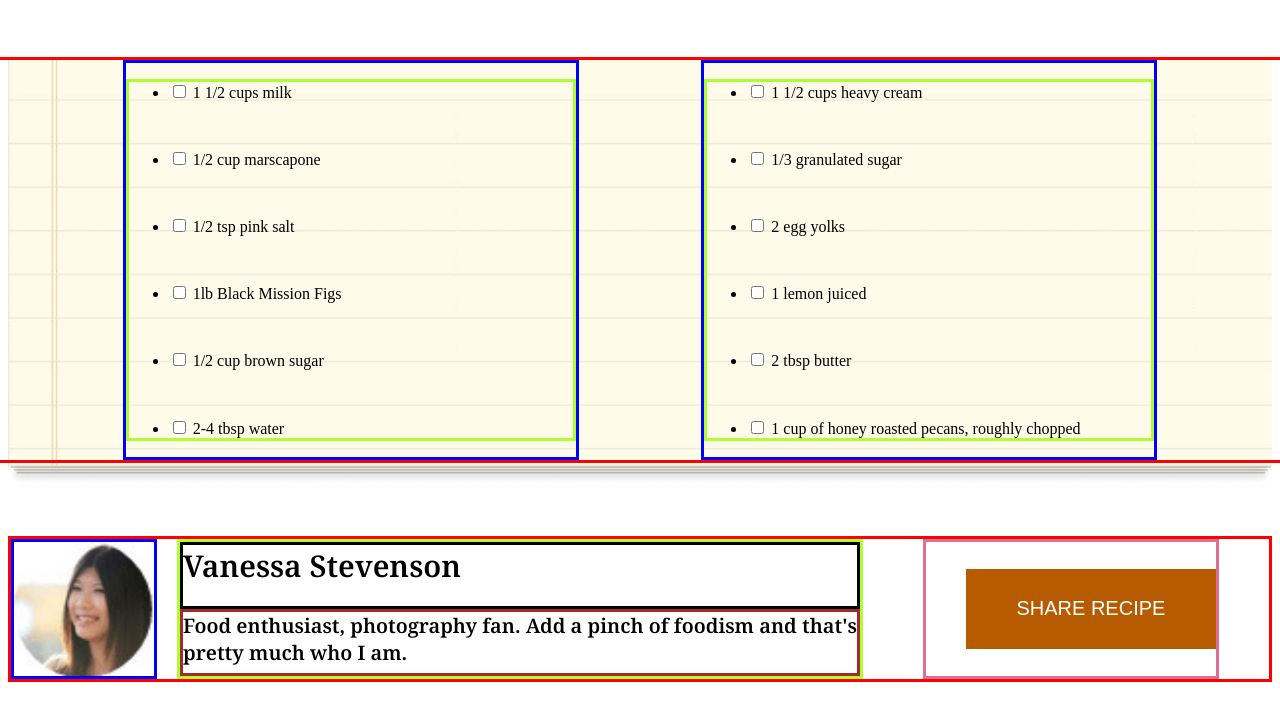
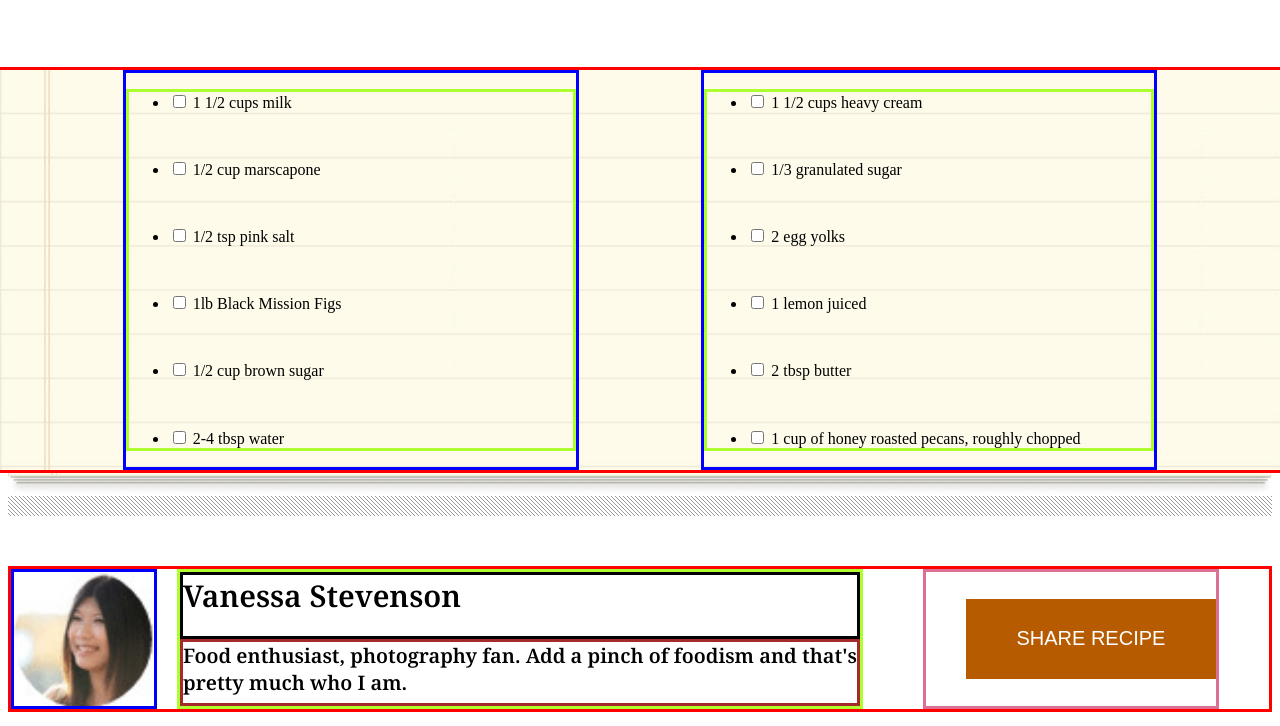
Before and after one commit to preveira/Chocolate-Pizza2, a plain HTML site: page index.html in a window 1280 px wide. Shown: the part 1488-2214 px from the top of the page. Drawn offline with nearby package versions, Linux system fonts and the light colour scheme.

Commit message:
added css and html

```diff
--- a/css/style.css
+++ b/css/style.css
@@ -1,3 +1,8 @@
+.hr {
+    background: url('../img/hr-img.png');
+    width: 100%;
+    height: 20px;
+}
 #header-bar {
     display: flex;
     height: 100px;
@@ -114,6 +119,8 @@
     z-index: 2;
     border: red solid;
     width: 100%;
+    background: url("../img/list-bg.png");
+    background-size: cover;
     height: 400px;
     margin-top: 40px;
     display: flex;
--- a/index.html
+++ b/index.html
@@ -42,7 +42,7 @@
             </div>
         </div>
     </header>
-    <hr>
+    <div class="hr"></div>
     <main>
         <div id="choc-pizza-text">
                 <div id="choc-pizza-h1p">
@@ -91,6 +91,7 @@
         <div id="yellow-paper">
             <img src="img/list-bg.png" alt="legal paper image">
         </div>
+        <div class="hr"></div>
         <div id="img-button">
             <div id="van-img">
                 <img src="img/van-pic.png" alt="profile picture of vanessa">
```
